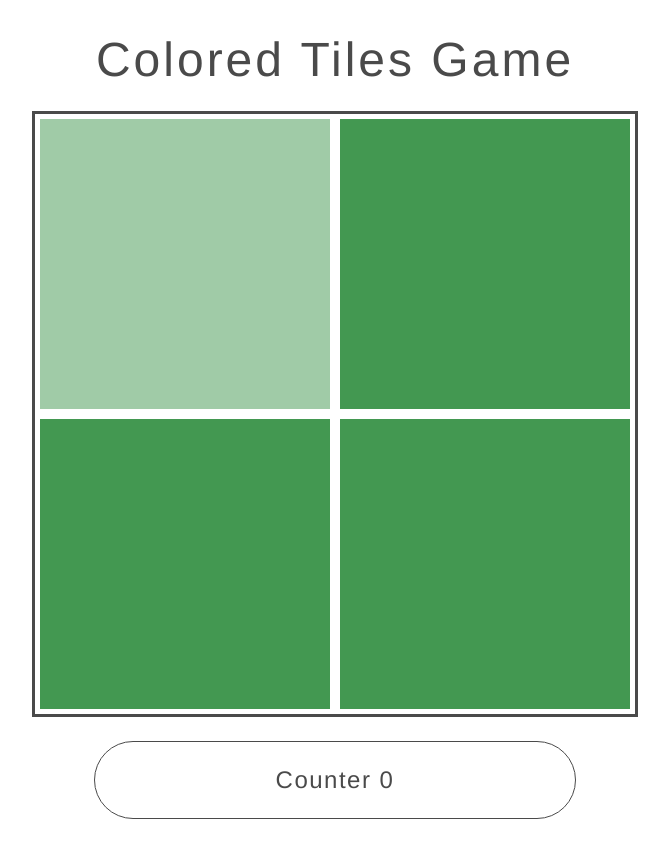
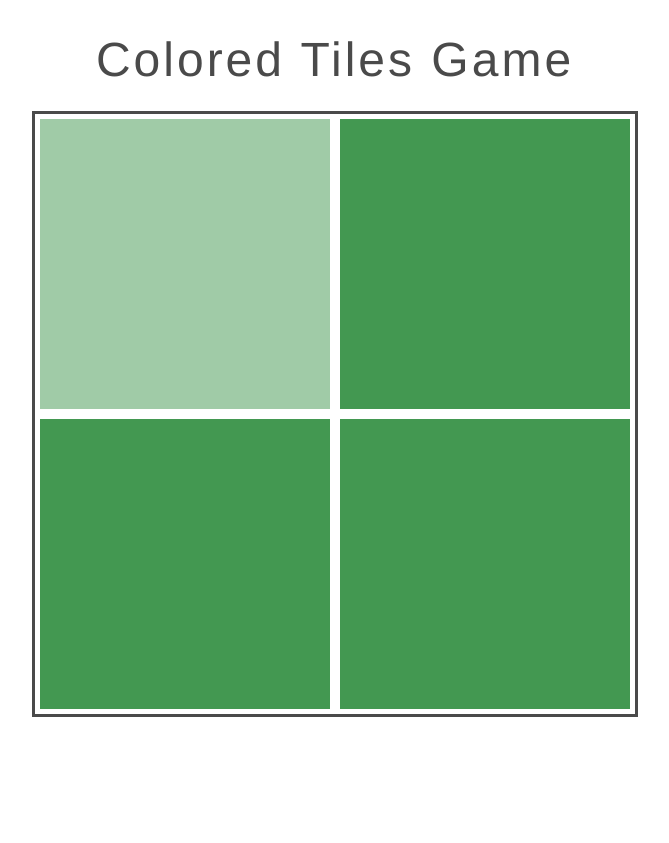
Before and after one commit to ASJvine/tiles, a React app: page / in a window 1280 px wide. Shown: the whole page, without its empty margins (305-974 px from the left). After the commit the page ends 800 px from the top, so only its background shows below. Built offline with nearby package versions, Linux system fonts and the light colour scheme; the HTML template or start-up script is replaced by a standard one.

Commit message:
Refactor Modal, adding Counter component into it when correct tile is selected and autoClosing modal

```diff
--- a/src/app/common/Counter.atom.jsx
+++ b/src/app/common/Counter.atom.jsx
@@ -1,22 +1,22 @@
 import React from 'react';
 import PropTypes from 'prop-types';
 
-const Counter = ({ className, counterNb, precedingText }) => (
+const Counter = ({
+  className, text,
+}) => (
   <div className={`${className} counter`}>
     <h5 className="counter-title">
-      {`${precedingText.trim()} ${counterNb}`}
+      { text }
     </h5>
   </div>
 );
 
 Counter.defaultProps = {
   className: '',
-  precedingText: 'Counter',
 };
 
 Counter.propTypes = {
-  counterNb: PropTypes.number.isRequired,
-  precedingText: PropTypes.string,
+  text: PropTypes.string.isRequired,
   className: PropTypes.string,
 };
 
--- a/src/app/common/modals/Modal.organism.jsx
+++ b/src/app/common/modals/Modal.organism.jsx
@@ -25,22 +25,25 @@ class Modal extends Component {
   }
 
   render() {
-    const { contentText, onClose } = this.props;
+    const { children, onClose, autoClose } = this.props;
 
     return createPortal(
-      <ModalContent onClose={onClose} text={contentText} />,
+      <ModalContent onClose={onClose} autoClose={autoClose}>
+        { children }
+      </ModalContent>,
       this.el,
     );
   }
 }
 
 Modal.defaultProps = {
-  contentText: '',
+  autoClose: false,
 };
 
 Modal.propTypes = {
-  contentText: PropTypes.string,
+  children: PropTypes.element.isRequired,
   onClose: PropTypes.func.isRequired,
+  autoClose: PropTypes.bool,
 };
 
 export default Modal;
--- a/src/app/common/modals/ModalContent.molecule.jsx
+++ b/src/app/common/modals/ModalContent.molecule.jsx
@@ -13,9 +13,11 @@ const hideVisuallyStyles = {
   whiteSpace: 'nowrap',
 };
 
-const ModalContent = ({ onClose, text }) => (
+const ModalContent = ({ onClose, children, autoClose }) => (
   <aside className="modal-cover">
     <div className="modal">
+      { !autoClose
+        && (
           <button type="button" className="modal-close" onClick={onClose}>
             <span className="hide-visually" style={hideVisuallyStyles}>
               Close
@@ -24,16 +26,23 @@ const ModalContent = ({ onClose, text }) => (
               <path d="M 10,10 L 30,30 M 30,10 L 10,30" />
             </svg>
           </button>
+        )
+      }
       <div className="modal-content">
-        {text}
+        { children }
       </div>
     </div>
   </aside>
 );
 
+ModalContent.defaultProps = {
+  autoClose: false,
+};
+
 ModalContent.propTypes = {
   onClose: PropTypes.func.isRequired,
-  text: PropTypes.string.isRequired,
+  children: PropTypes.element.isRequired,
+  autoClose: PropTypes.bool,
 };
 
 export default ModalContent;
--- a/src/app/common/modals/modal.scss
+++ b/src/app/common/modals/modal.scss
@@ -23,9 +23,9 @@
     border-radius: 3px;
     @media screen and (min-width: 500px) {
       left: 50%;
-      top: 50%;
+      top: 30%;
       height: auto;
-      transform: translate(-50%, -50%);
+      transform: translate(-50%, -30%);
       max-width: 30em;
       max-height: calc(100% - 1em);
     }
--- a/src/tiles/Tiles.organism.jsx
+++ b/src/tiles/Tiles.organism.jsx
@@ -29,8 +29,21 @@ class Tiles extends Component {
     this.onClose = this.onClose.bind(this);
   }
 
+  componentWillUnmount() {
+    clearInterval(this.modalTimer);
+  }
+
   onClose() {
+    clearInterval(this.modalTimer);
     this.setState(() => ({ isModalOpen: false }));
+  }
+
+  autoClosingModal(modalProps) {
+    this.modalTimer = setInterval(
+      () => this.onClose(),
+      700,
+    );
+    return (<Modal {...modalProps} />);
   }
 
   tileClicked(e) {
@@ -87,9 +100,12 @@ class Tiles extends Component {
     const calculateTilesProps = tilesProps(gridDimension);
 
     const modalProps = {
-      contentText: counterNb !== 0 ? `Counter ${counterNb}` : `GameOver. Total Counter: ${counterNb}`,
+      children: counterNb !== 0
+        ? <Counter className="tiles-counter" text={`Counter ${counterNb}`}/> // eslint-disable-line
+        : <p>{`GameOver. Total Counter: ${counterNb}`}</p>, // eslint-disable-line
       triggerText: 'what',
       onClose: this.onClose,
+      autoClose: counterNb > 0,
     };
 
     return (
@@ -97,10 +113,7 @@ class Tiles extends Component {
         <div className="grid">
           {this.tiles({ ...calculateTilesProps })}
         </div>
-        <Counter className="tiles-counter" counterNb={counterNb} />
-        { isModalOpen
-          && <Modal {...modalProps} />
-        }
+        { isModalOpen && this.autoClosingModal(modalProps) }
       </div>
     );
   }
--- a/src/tiles/tiles.scss
+++ b/src/tiles/tiles.scss
@@ -49,9 +49,9 @@
     border: 1px solid;
     border-radius: 50px;
     padding: 1em 0;
-    max-width: 60vh;
+    max-width: 300px;
     margin: 1em auto;
-    width: 40%;
+    width: 100%;
     text-align: center;
   }
 }
```
Lines whose indentation alone changed are shown as unchanged.
